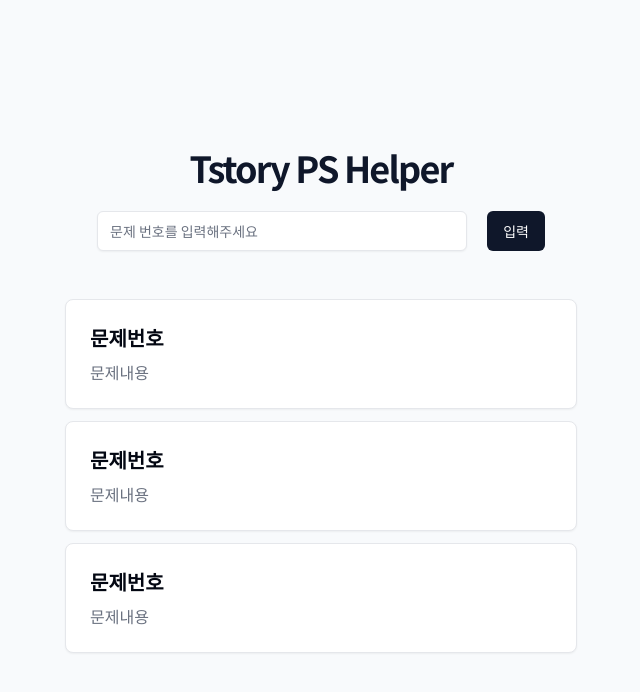
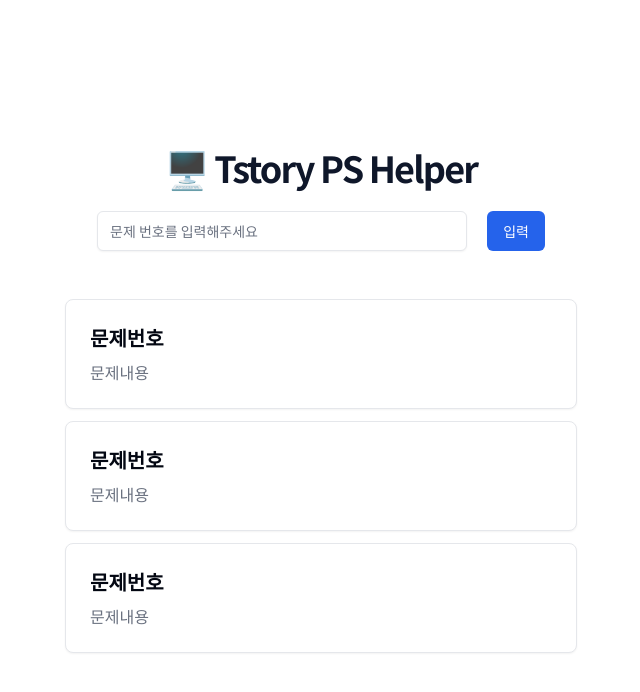
Before and after one commit to 0917ba/tstory-ps-helper, a Next.js app: page / in a window 1280 px wide. Shown: the top 692 px of the page, without its empty margins (319-959 px from the left). Built offline with nearby package versions, Linux system fonts and the light colour scheme.

Commit message:
세세한 디자인 변경

```diff
--- a/app/layout.tsx
+++ b/app/layout.tsx
@@ -22,9 +22,7 @@ export default function RootLayout({
 }>) {
   return (
     <html lang="en">
-      <body
-        className={cn(noto_sans_kr.className, 'bg-slate-50 text-slate-900')}
-      >
+      <body className={cn(noto_sans_kr.className, ' text-slate-900')}>
         {children}
       </body>
     </html>
--- a/app/page.tsx
+++ b/app/page.tsx
@@ -7,7 +7,7 @@ export default function Page() {
     <main className=" flex flex-col items-center justify-center h-screen bg-transparent">
       <div className="mb-12 flex flex-col items-center gap-6 text-center w-full">
         <h1 className="text-4xl font-bold tracking-tighter">
-          Tstory PS Helper
+          🖥️ Tstory PS Helper
         </h1>
         <div className="flex items-center w-full max-w-md gap-5">
           <Input
@@ -15,7 +15,7 @@ export default function Page() {
             placeholder="문제 번호를 입력해주세요"
             className="flex-1 rounded-l-md focus:ring-0"
           />
-          <Button className="rounded-r-md bg-slate-900 text-white hover:bg-slate-600">
+          <Button className="rounded-r-md bg-blue-600 text-white hover:bg-blue-500">
             입력
           </Button>
         </div>
```
